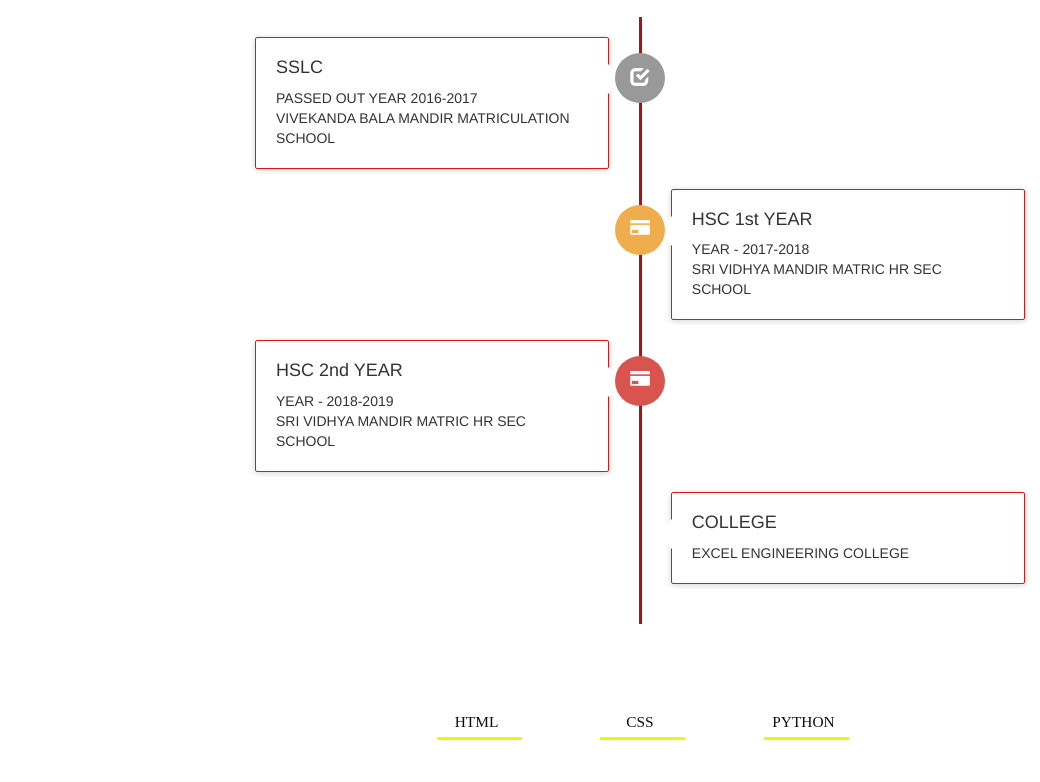
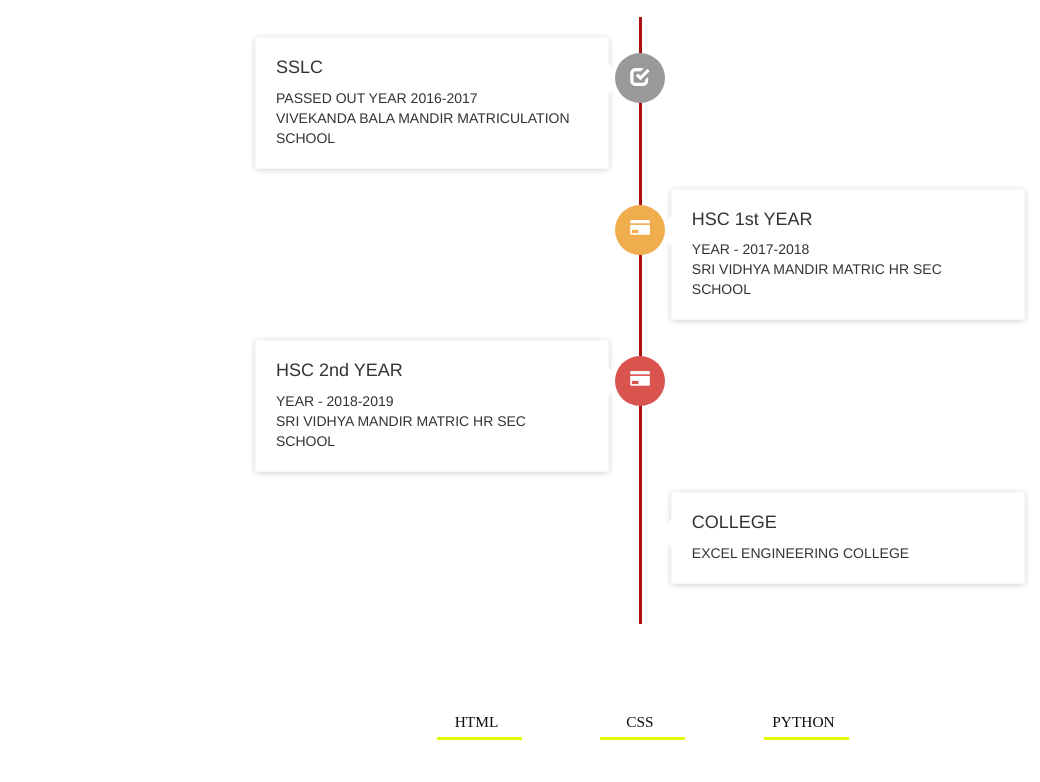
Before and after one commit to sundaravelramachandran/sundaravelramachandran.github.io, a plain HTML site: page index.html in a window 1280 px wide. Shown: the part 620-1402 px from the top of the page, without its empty margins (0-1040 px from the left). Drawn offline with nearby package versions, Linux system fonts and the light colour scheme.

Commit message:
changed color

```diff
--- a/timeline.css
+++ b/timeline.css
@@ -43,7 +43,7 @@
 .timeline > li > .timeline-panel {
   width: 46%;
   float: left;
-  border: 1px solid #df1414;
+  border: 1px solid #faf7f7;
   border-radius: 2px;
   padding: 20px;
   position: relative;
```
